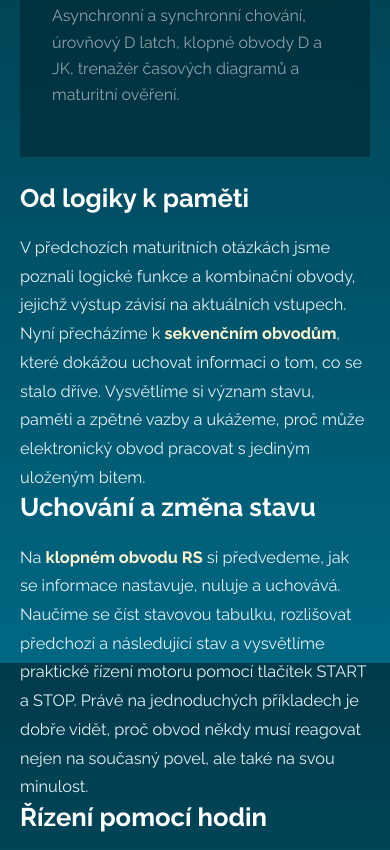
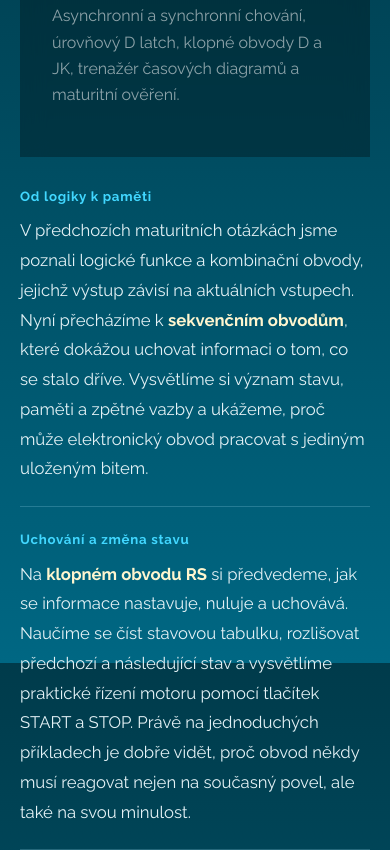
Before and after one commit to lkostak/skola-vdf, a plain HTML site: page mechatronika/maturita/05-sekvencni-logika/index.html in a window 390 px wide. Shown: the part 1025-1875 px from the top of the page. Drawn offline with Linux system fonts and the light colour scheme.

Commit message:
style(maturita05): editorial two-column intro with restrained headings and generous whitespace

```diff
--- a/mechatronika/maturita/05-sekvencni-logika/outline.css
+++ b/mechatronika/maturita/05-sekvencni-logika/outline.css
@@ -2,17 +2,36 @@
    Lokální styly: ostatní stránky portálu zůstávají beze změny. */
 
 .question-overview {
-  max-width: 1030px;
-  margin: 34px 0 36px;
+  max-width: 1050px;
+  margin: 42px 0 50px;
+}
+.question-overview .overview-part {
+  display: grid;
+  grid-template-columns: minmax(165px, 215px) minmax(0, 1fr);
+  align-items: start;
+  column-gap: 35px;
+  padding: 23px 0 24px;
+  border-top: 1px solid rgba(169,229,244,.22);
+}
+.question-overview .overview-part:first-child {
+  border-top: 0;
+  padding-top: 0;
+}
+.question-overview .overview-label {
+  color: var(--cyan);
+  font-size: .86rem;
+  font-weight: 700;
+  line-height: 1.55;
+  letter-spacing: .055em;
+  margin: 2px 0 0;
 }
 .question-overview p {
-  max-width: 960px;
-  margin: 0 0 18px;
-  line-height: 1.85;
-  font-size: clamp(1.01rem, 1.22vw, 1.1rem);
+  max-width: 740px;
+  margin: 0;
+  line-height: 1.8;
+  font-size: clamp(1.06rem, 1.22vw, 1.17rem);
   color: #e4f2f6;
 }
-.question-overview p:last-child { margin-bottom: 0; }
 .question-overview strong { color: #fff6cf; }
 .oral-topics { margin-top: 8px; gap: 11px; }
 
@@ -115,8 +134,14 @@
   outline-offset: 5px;
 }
 @media(max-width:800px) {
-  .question-overview { margin: 26px 0 30px; }
-  .question-overview p { font-size: 1.02rem; line-height: 1.76; }
+  .question-overview { margin: 28px 0 38px; }
+  .question-overview .overview-part {
+    grid-template-columns: 1fr;
+    row-gap: 9px;
+    padding: 21px 0 22px;
+  }
+  .question-overview .overview-label { font-size: .83rem; }
+  .question-overview p { max-width: 700px; font-size: 1.045rem; line-height: 1.78; }
   .oral-topics .topic-accordion > summary {
     padding: 17px 15px;
     grid-template-columns: 39px minmax(0,1fr) 20px;
@@ -137,7 +162,8 @@
   .oral-topics .topic-chevron { transition: none; }
 }
 @media print {
-  .question-overview p, .question-overview strong { color: #111; }
+  .question-overview p, .question-overview strong, .question-overview .overview-label { color: #111; }
+  .question-overview .overview-part { border-color: #bbb; }
   .oral-topics .topic-accordion {
     display: block;
     border: 1px solid #aaa;
```
